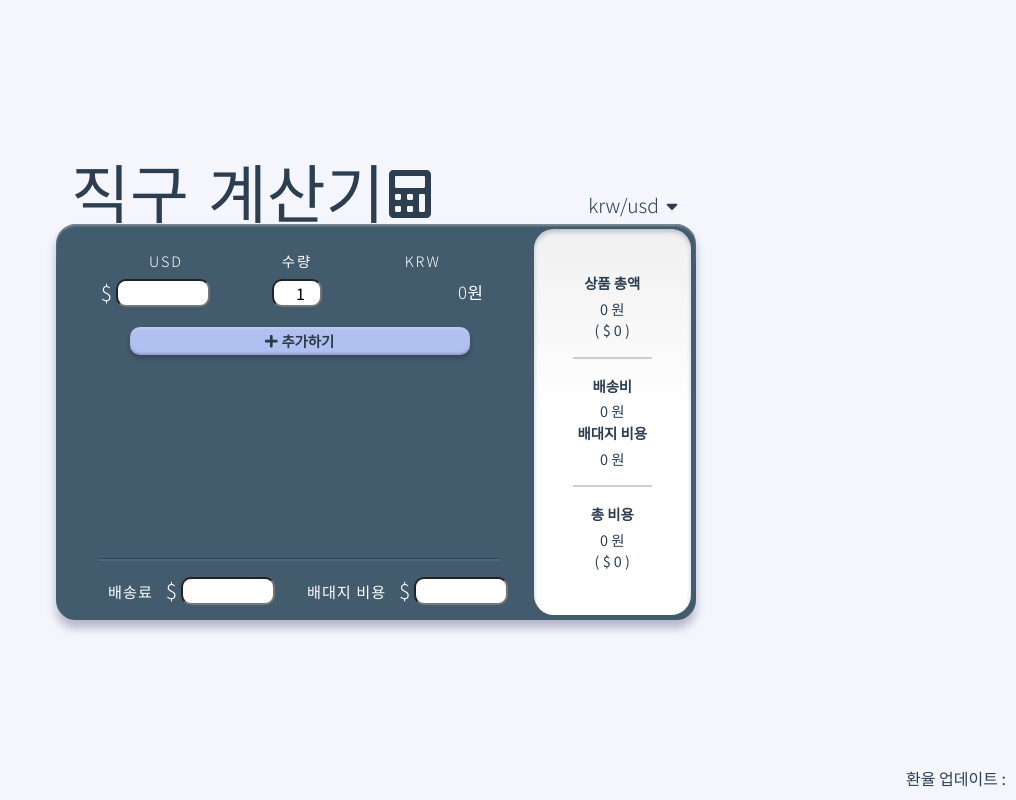
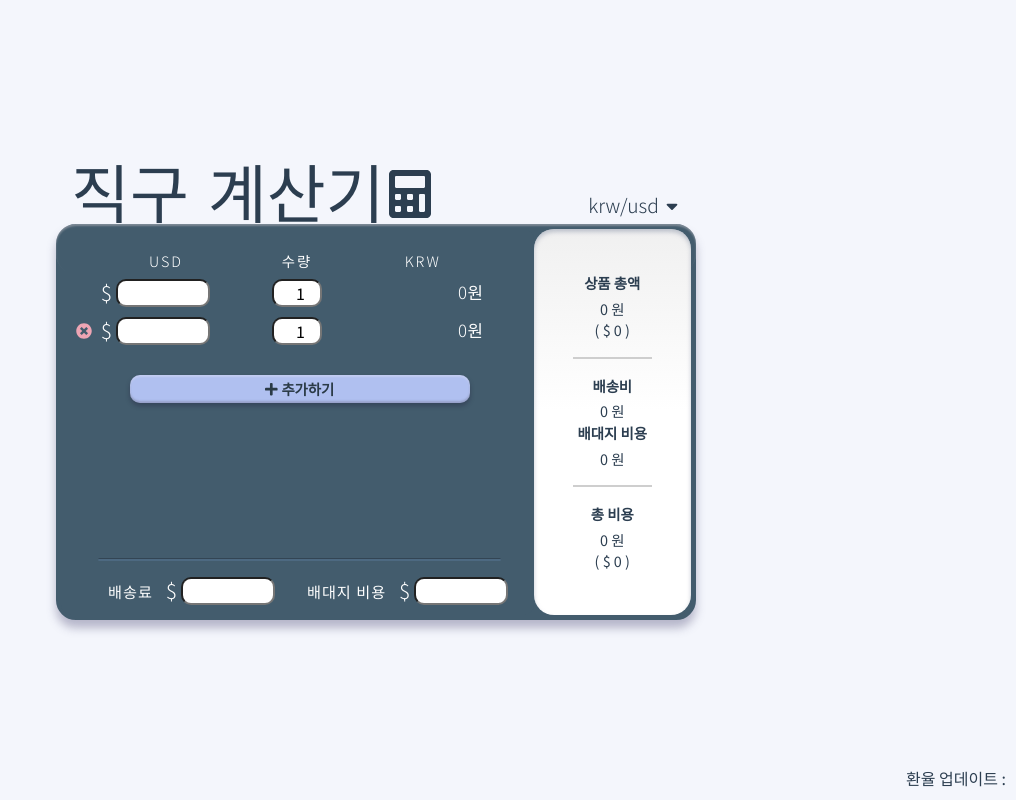
Before and after one commit to jho2301/currency_calculator, a Vue app: page / in a window 1280 px wide. Both pictures are taken after a click on the element "추가하기". Shown: the whole page, without its empty margins (264-1280 px from the left). Built offline with nearby package versions, Linux system fonts and the light colour scheme; no server answers.

Commit message:
추가 버튼, 삭제 버튼 구현

```diff
--- a/src/App.vue
+++ b/src/App.vue
@@ -2,7 +2,7 @@
   <div id="app">
     <v-header class="header col-12"></v-header>
     <div class="section">
-      <v-input class="input col-9" :rate="currencyRate"></v-input>
+      <v-input class="input col-9"></v-input>
       <v-result class="result col-3"></v-result>
     </div>
     <div class="highlight">
@@ -32,7 +32,11 @@ export default {
       this.axios.get('https://www.floatrates.com/daily/usd.json')
         .then((res)=>{
           this.$store.commit('setCurrencyRate',res.data["krw"].rate) //환율
-          this.updatedDate = res.data["krw"].date //날짜
+          let date = res.data["krw"].date //날짜
+
+          let tempArr = date.split(' ')
+          date = ` ${ tempArr[1] }  ${ tempArr[2] }, ${ tempArr[3] }`
+          this.updatedDate = date;
         })
         .catch((err)=>{
           throw err
--- a/src/components/cal-input.vue
+++ b/src/components/cal-input.vue
@@ -5,24 +5,26 @@
       <span class="header-text-qty">수량</span>
       <span class="header-text-krw">KRW</span>
     </div>
-    <div v-for="(product, index) of products" :key="product.id" class="input-row">
-      <font-awesome-icon v-if="index===1" @click="removeList(index)" class="close-btn" icon="times-circle"></font-awesome-icon>
-      <span class="symbol">$</span>
-      <input type="text" class="foreign-currency-input" @input="setCost($event,'setProductPrice')">
-      <input type="number" v-model="quantity" value="1" min="0" max="99" name="" class="quantity-input">
-      <span class="individual-krw">{{ productKrw }}원</span>
-    </div>
-    <div class="add-btn">
-      <font-awesome-icon class="plus-text" icon="plus" /> <span class="plus-text"> 추가하기</span>
-    </div>
+    <transition-group name="list">
+      <div v-for="arrNum of max" :key="arrNum" class="input-row">
+        <font-awesome-icon  @click="removeList(arrNum)" v-if="arrNum !== 1" class="close-btn" icon="times-circle"></font-awesome-icon>
+        <span class="symbol">$</span>
+        <input type="text" class="foreign-currency-input" v-model="insertedPrice[arrNum-1]" @input="setCost(arrNum, quantity[arrNum-1], insertedPrice[arrNum-1],'setProductPrice')">
+        <input type="number" v-model="quantity[arrNum-1]"  @input="setCost(arrNum, quantity[arrNum-1], insertedPrice[arrNum-1],'setProductPrice')" value="1" min="0" max="99" name="" class="quantity-input">
+        <span class="individual-krw">{{ priceKrw[arrNum-1] }}원</span>
+      </div>
+    </transition-group>
+      <div class="add-btn" @click="addList">
+        <font-awesome-icon class="plus-text" icon="plus" /> <span class="plus-text"> 추가하기</span>
+      </div>
     <div class="borderline"></div>
     <div class="fare-row">
       <span class="fare-text">배송료</span>
       <span class="symbol">$</span>
-      <input class="fare-input" type="text" @input="setCost($event,'setShippingCost')">
+      <input class="fare-input" type="text" @input="setShippingCost($event,'setShippingCost')">
       <span class="fare-text">배대지 비용</span>
       <span class="symbol">$</span>
-      <input class="fare-input" type="text"  @input="setCost($event, 'setAgencyCost')" >
+      <input class="fare-input" type="text"  @input="setShippingCost($event, 'setAgencyCost')" >
     </div>
   </div>
 </template>
@@ -33,26 +35,53 @@ import {addComma, purifyNum} from '@/common'
 export default {
   data(){
     return {
-      quantity: 1,
+      max:1,
+      insertedPrice: ['','','','',''],
+      quantity: [1,1,1,1,1],
+      priceKrw: [0,0,0,0,0],
       currencyRate: 0,
       updatedDate: '',
-      products: [
-        {id:0, price:0, qty:0, individualKrw:0}
-      ]
     }
   },
   methods: {
-    setCost(event, stateToSet) {
+     setCost(arrNum, qty, price, stateToSet) {
+      const purePrice = purifyNum(price);
+      const multipliedPrice = purePrice * qty
+      this.$store.commit(stateToSet, {arrNum, multipliedPrice});
+
+      this.setCostKrw(arrNum);
+    },
+    setShippingCost(event, stateToSet) {
       const purePrice = purifyNum(event.target.value);
-      this.$store.commit(stateToSet,purePrice*this.quantity);
+      this.$store.commit(stateToSet, purePrice);
     },
+    setCostKrw(arrNum) {
+      let data = Math.floor(this.$store.state.productPrice[arrNum-1] * this.$store.state.currencyRate);
+      this.$store.commit('setproductPriceKrw', {arrNum, data})
+      data = addComma(data);
+      this.priceKrw.splice(arrNum-1, 1, data);
+    },
+    addList() {
+      if(this.max < 5) {
+        this.max++
+      }
+    },
+    removeList(arrNum) {
+      if(this.max > 1) {
+        this.insertedPrice.splice(arrNum-1,1);
+        this.quantity.splice(arrNum-1,1);
+        this.quantity.push(1);
+        this.priceKrw.splice(arrNum-1,1);
+        this.priceKrw.push(0);
+        this.$store.commit('splicePrice', arrNum);
+        this.$store.commit('splicePriceKrw', arrNum);
+        this.max--;
+      }
+
+    }
   },
   computed: {
-    productKrw() {
-      let rawdata = Math.floor(this.$store.state.productPrice*this.$store.state.currencyRate*this.quantity);
-     this.$store.commit('setproductPriceKrw', rawdata)
-      return addComma(rawdata);
-    },
+
       },
 }
 </script>
@@ -116,6 +145,22 @@ export default {
     width:100%;
     height: 28px;
     display: flex;
+    margin-bottom: 10px;
+  }
+
+  .list-enter, .list-leave-to {
+    transform: translateY(-10px);
+    opacity: 0;
+  }
+
+  .list-enter-active, .list-leave-active {
+    transition: all, 0.7s ease;
+  }
+
+  .close-btn {
+    color : rgb(238, 165, 180);
+    position: absolute;
+    margin-top: 6px;
   }
 
   .symbol{
@@ -224,4 +269,6 @@ export default {
   }
 
 
+
+
 </style>
--- a/src/components/cal-result.vue
+++ b/src/components/cal-result.vue
@@ -2,21 +2,21 @@
   <div class="app">
     <div class="total-before">
       <div class="title">상품 총액</div>
-      <div>{{ totalAfter||0 }} 원</div>
+      <div>{{ totalAfter || 0 }} 원</div>
       <div>( $ {{ totalBefore||0 }} )</div>
     </div>
     <hr>
     <div class="fare">
       <div class="title">배송비</div>
-      <div>{{ shippingCost||0 }} 원</div>
+      <div>{{ shippingCost || 0 }} 원</div>
       <div class="title">배대지 비용</div>
-      <div>{{ agencyCost||0 }} 원</div>
+      <div>{{ agencyCost || 0 }} 원</div>
     </div>
     <hr>
     <div class="total-after">
       <div class="title">총 비용</div>
-      <div>{{ ultimateTotalAfter||0 }} 원</div>
-      <div>( $ {{ ultimateTotalBefore||0 }} )</div>
+      <div>{{ ultimateTotalAfter || 0 }} 원</div>
+      <div>( $ {{ ultimateTotalBefore || 0 }} )</div>
     </div>
   </div>
 </template>
@@ -31,28 +31,30 @@ export default {
   },
   computed: {
     shippingCost() {
-      let calToKrw=this.$store.state.shippingCost*this.$store.state.currencyRate
+      let calToKrw=this.$store.state.shippingCost * this.$store.state.currencyRate;
       calToKrw = Math.floor(calToKrw);
       return addComma(calToKrw);
     },
     agencyCost() {
-      let calToKrw=this.$store.state.agencyCost*this.$store.state.currencyRate
+      let calToKrw=this.$store.state.agencyCost * this.$store.state.currencyRate;
       calToKrw = Math.floor(calToKrw);
       return addComma(calToKrw);
     },
     totalBefore() {
-      return this.$store.state.productPrice
+      let totalTemp = this.$store.state.productPrice.reduce((acc, cur)=> acc + cur)
+      return addComma(totalTemp);
     },
     totalAfter() {
-      return addComma(this.$store.state.productPriceKrw)
+      return addComma(this.$store.state.productPriceKrw.reduce((acc, cur)=> acc + cur));
     },
     ultimateTotalBefore() {
-      return this.$store.state.productPrice+this.$store.state.shippingCost+this.$store.state.agencyCost
+      return +this.totalBefore + this.$store.state.shippingCost +this.$store.state.agencyCost
     },
     ultimateTotalAfter() {
-      const shippingCostKrw = this.$store.state.shippingCost *  this.$store.state.currencyRate
-      const agencyCostKrw = this.$store.state.agencyCost * this.$store.state.currencyRate
-      return addComma(Math.floor(this.$store.state.productPriceKrw + agencyCostKrw + shippingCostKrw));
+      const totalFare =  (this.$store.state.agencyCost + this.$store.state.shippingCost) *  this.$store.state.currencyRate
+      const totalProduct = this.$store.state.productPriceKrw.reduce((acc, cur)=> acc + cur)
+      return addComma(Math.floor( +totalFare + totalProduct));
+      // this.$store.state.productPriceKrw
     }
   }
 }
--- a/src/store.js
+++ b/src/store.js
@@ -6,28 +6,34 @@ Vue.use(Vuex)
 
  export const store = new Vuex.Store({
   state: {
-    productPrice: 0,
-    productPriceKrw :0,
+    productPrice: [0],
+    productPriceKrw :[0],
     shippingCost: 0,
     agencyCost: 0,
     currencyRate: 0
   },
   mutations: {
+    setProductPrice(state, Obj) {
+      state.productPrice.splice(Obj.arrNum-1,1,Obj.multipliedPrice);
+    },
+    setproductPriceKrw(state, Obj) {
+      state.productPriceKrw.splice(Obj.arrNum-1,1,Obj.data);
+    },
+    setShippingCost(state, cost) {
+      state.shippingCost = cost;
+    },
+    setAgencyCost(state, cost) {
+      state.agencyCost = cost;
+    },
     setCurrencyRate(state, rate) {
       state.currencyRate = rate;
     },
-    setProductPrice(state, price) {
-      state.productPrice = price
+    splicePrice(state, arrNum) {
+      state.productPrice.splice(arrNum-1,1);
     },
-    setproductPriceKrw(state, price) {
-      state.productPriceKrw = price
-    },
-    setShippingCost(state, cost) {
-      state.shippingCost = cost
-    },
-    setAgencyCost(state, cost) {
-      state.agencyCost = cost
-    },
+    splicePriceKrw(state, arrNum) {
+      state.productPriceKrw.splice(arrNum-1,1);
+    }
 
 
   }
```
